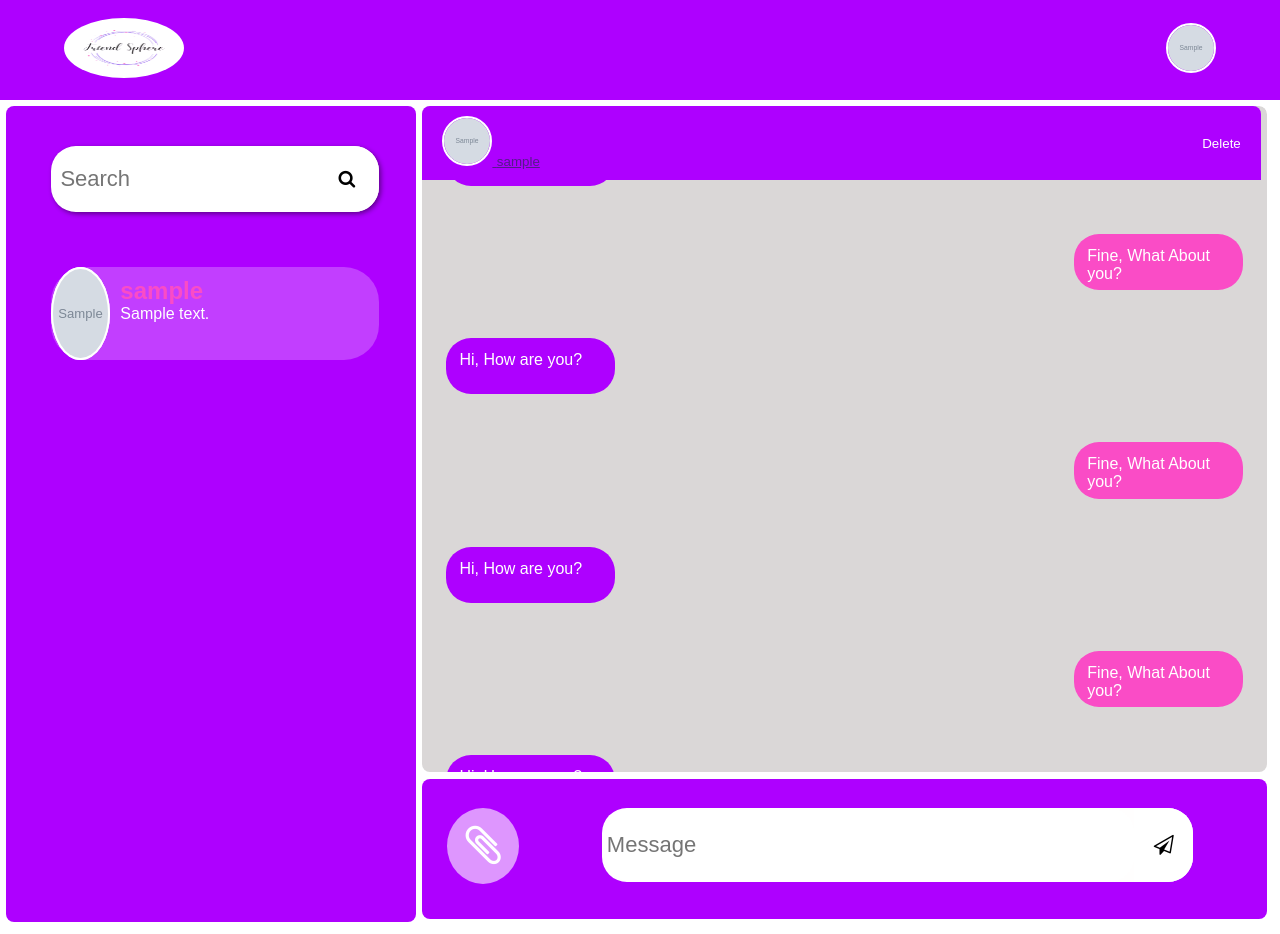
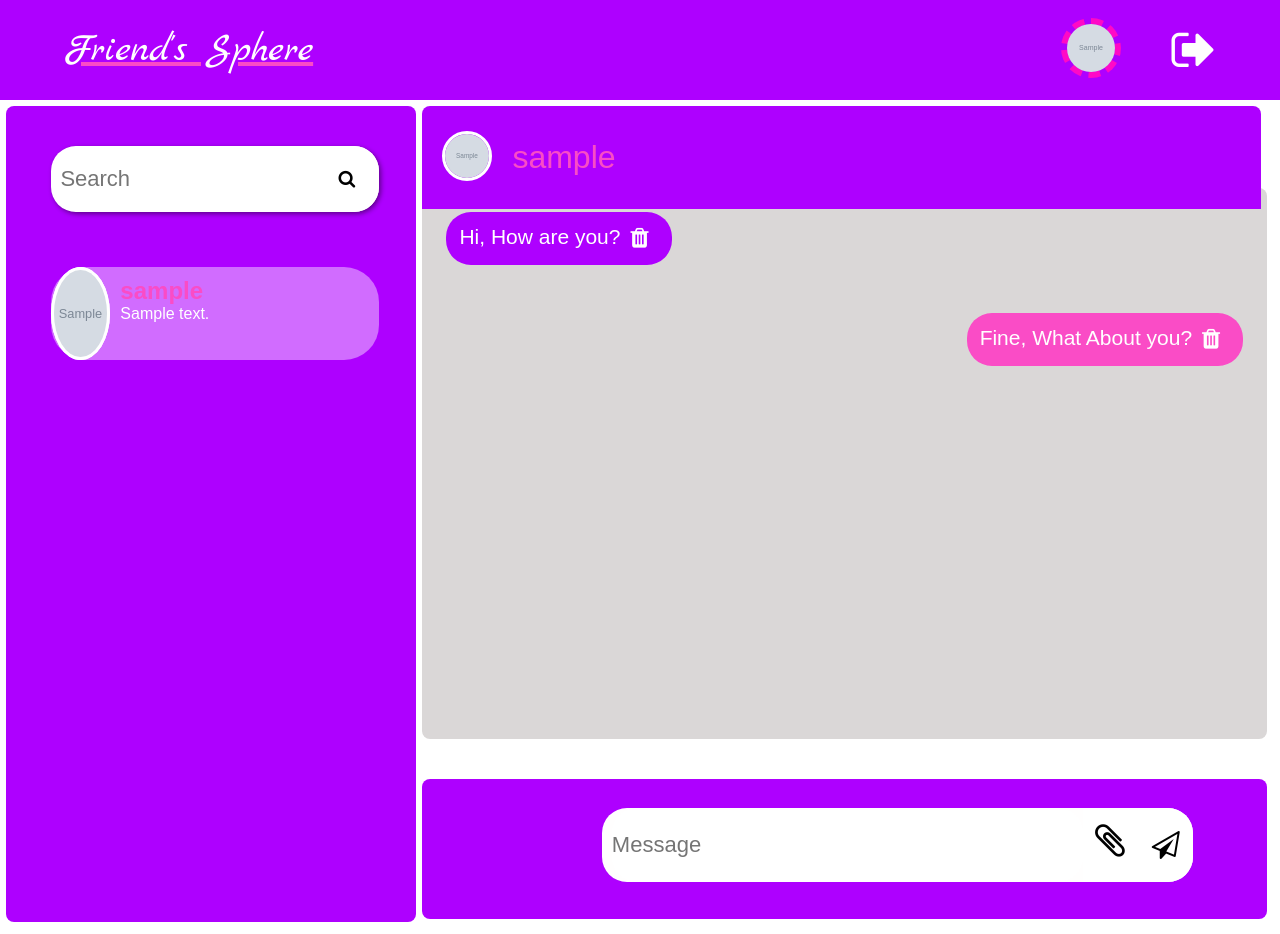
Before and after one commit to iamankit056/friend-sphere, a Django app: template templates/chats/home.html in a window 1280 px wide. Run offline with Django 4.2, Linux system fonts and the light colour scheme; the template is opened without the code that fills it: values that come from a table or form of the project are taken from there, others are empty; a user stored in the database is signed in; tables that the repository leaves empty hold one stand-in row (values such as "Sample post"); grey boxes marked "Sample" are stand-in pictures.

Commit message:
all asked changes done.

```diff
--- a/static/css/chats/home.css
+++ b/static/css/chats/home.css
@@ -1,9 +1,53 @@
+.logo a {
+    text-decoration-color: rgb(250, 76, 198);
+}
+
+.logo a p {
+    font-family: 'Marck Script', cursive;
+    font-size: 40px;
+    color: rgb(255, 254, 254)
+}
+
+.menu {
+    display: flex;
+    flex-direction: row;
+}
+
+.menu .profile-picture {
+    border: 6px dashed #ff09c6;
+    margin-right: 0
+}
+
+.profile-picture {
+    width: 50px;
+    height: 50px;
+    border-radius: 50%;
+    border:3px solid rgb(255, 255, 255)
+}
+
+.menu button {
+    width: 100%;
+    margin-top: 0px;
+    margin-left: 50px;
+    font-size: 48px;
+    background-color: rgba(255, 255, 255, 0);
+    border: 0;
+    color: rgb(255, 254, 254);
+}
+
+.logout {
+    background-color: red;
+    width: 10%;
+    height: 100%;
+}
+
 section {
     width: 100%;
     height: 100%;
 }
 
-#users, #chats {
+#users,
+#chats {
     margin: 0.5%;
     float: left;
     border-radius: 8px;
@@ -45,7 +89,7 @@ section {
     background-color: rgb(255, 255, 255);
     box-shadow: 2px 2px 5px rgba(0, 0, 0, 0.455);
     border-radius: 25px;
-    display:flex;
+    display: flex;
 }
 
 .searchbar input[type="text"] {
@@ -63,7 +107,7 @@ section {
 
 .searchbar button {
     width: 20%;
-    height:100%;
+    height: 100%;
     border-top-right-radius: 25px;
     background-color: white;
     border: solid white;
@@ -79,7 +123,7 @@ section {
     top: 75px;
     border-radius: 35px;
     left: 45px;
-    background-color: rgba(255, 255, 255, 0.242);
+    background-color: rgba(255, 255, 255, 0.423);
     margin-top: 20px;
 }
 
@@ -108,47 +152,83 @@ section {
 }
 
 .chats-action-control {
-    position: fixed;
+    position: absolute;
     padding: 10px 20px;
+    height: 11vh;
     width: 65.5%;
     display: flex;
-    margin-bottom:5px;
+    z-index: 1;
+    margin-bottom: 5px;
     flex-direction: row;
     align-items: center;
     border-top-left-radius: 8px;
     border-top-right-radius: 8px;
-    justify-content: space-between;
+    justify-content: flex-start;
     background-color: #ae00ff;
+}
+
+.chats-action-control p{
+    color: rgb(250, 76, 198);
+    font-size: 32px;
+    margin:20px
 }
 
 .messages {
     width: 100%;
-    height: auto;
+    min-height: 59vh;
+    max-height: auto;
+    position: relative;
+    top: 82px;
     background-color: rgb(218, 215, 215);
     display: flex;
     flex-direction: column;
     overflow-y: auto;
     border-radius: 8px;
+    font-size: 21px;
+}
+
+.messages pre {
+    font-family: sans-serif;
 }
 
 .reciver {
-    width: 20%;
-    height: 6vh;
+    width: auto;
     padding: 13px;
-    background-color: rgb(174, 0, 255);
     margin: 24px;
+    text-align: left;
+    display: flex;
+    flex-direction: row;
     align-self: flex-start;
     border-radius: 25px;
+    background-color: #ae00ff;
+}
+
+.reciver button {
+    margin: auto 10px;
+    background-color: rgb(255, 255, 255, 0);
+    border: 0;
+    font-size: 23px;
+    color: rgb(255, 255, 255);
 }
 
 .sender {
     align-self: end;
-    width: 20%;
-    height: 6vh;
+    text-align: right;
+    width: auto;
+    display: flex;
+    flex-direction: row;
     padding: 13px;
     background-color: rgb(250, 76, 198);
     margin: 24px;
     border-radius: 25px;
+}
+
+.sender button {
+    margin: auto 10px;
+    background-color: rgb(255, 255, 255, 0);
+    border: 0;
+    font-size: 23px;
+    color: rgb(255, 255, 255)
 }
 
 /* stop */
@@ -190,7 +270,7 @@ section {
 .add-files button {
     width: 85%;
     padding: 12px;
-    border:0;
+    border: 0;
     font-size: 45px;
     text-align: center;
     border-radius: 50%;
@@ -201,24 +281,34 @@ section {
 .message {
     width: 70%;
     height: 80%;
-    margin:25px;
+    margin: 25px;
     display: flex;
-    background-color:rgb(255, 254, 254);
-    margin-left:45px;
+    background-color: rgb(255, 254, 254);
+    margin-left: 45px;
     border-radius: 25px;
 }
 
-.message input{
+.message input {
     width: 90%;
-    margin-left: 5px;
+    margin-left: 10px;
     height: 100%;
     border-radius: 25px;
-    border:0;
+    border: 0;
     font-size: 22px;
 }
-.message button{
+
+.message label {
     width: 10%;
-    padding:12px;
+    padding: 12px;
+    font-size: 38px;
+    border: 0;
+    color: rgb(0 0 0);
+    background-color: rgb(255, 255, 255);
+}
+
+.message button {
+    width: 10%;
+    padding: 12px;
     font-size: 20px;
     border: 0;
     border-top-right-radius: 25px;
@@ -230,6 +320,24 @@ input:focus {
     outline: none;
 }
 
+.user:active{
+    background-color: rgb(250, 76, 198);
+}
+
+#my-nav a:hover {
+    color: rgb(179, 175, 175);
+    text-decoration-color: rgba(234, 74, 74, 0.823);
+}
+
+.profile-picture:hover {
+    border-color: rgba(255, 255, 255, 0.51);
+}
+
+
+.menu button:hover {
+    color: rgb(218, 215, 215)
+}
+
 .room:hover .drop-down-room {
     display: block;
 }
@@ -237,6 +345,15 @@ input:focus {
 .user-profile:hover .drop-down-profile {
     display: block;
 }
+
+.reciver button:hover {
+    color: rgb(250, 76, 198);
+}
+
+.sender button:hover {
+    color: rgb(174, 0, 255)
+}
+
 /* width */
 ::-webkit-scrollbar {
     width: 8px;
--- a/static/css/style.css
+++ b/static/css/style.css
@@ -34,11 +34,20 @@ body {
     border-radius: 50%;
 }
 
-.profile-picture {
-    width: 50px;
-    height: 50px;
+.menu .profile-picture {
+    width: 60px;
+    height: 60px;
     border-radius: 50%;
-    border: 2px solid #fff;
+    border: 6px dashed #ff09c6;
+    margin-right: 0
+}
+#my-nav a:hover {
+    color: rgb(179, 175, 175);
+    text-decoration-color: rgba(234, 74, 74, 0.823);
+}
+
+.profile-picture:hover {
+    border-color: rgba(255, 255, 255, 0.51);
 }
 
 #page-title {
--- a/templates/chats/home.html
+++ b/templates/chats/home.html
@@ -1,27 +1,42 @@
 {% load static %}
 <!DOCTYPE html>
 <html lang="en">
+
 <head>
     <meta charset="UTF-8">
     <meta http-equiv="X-UA-Compatible" content="IE=edge">
     <meta name="viewport" content="width=device-width, initial-scale=1.0">
-    <title>{{user.username}}</title>
+    {% comment %} <!-- <title>{{user.username}}</title> --> {% endcomment %}
     <link rel="stylesheet" href="{% static 'css/chats/home.css' %}">
     <!-- font-awesome 4.7.0 cd link -->
     <link rel="stylesheet" href="https://cdnjs.cloudflare.com/ajax/libs/font-awesome/4.7.0/css/font-awesome.min.css">
+    <link rel="preconnect" href="https://fonts.googleapis.com">
+    <link rel="preconnect" href="https://fonts.gstatic.com" crossorigin>
+    <link
+        href="https://fonts.googleapis.com/css2?family=Fira+Sans:wght@400;700&family=Marck+Script&family=Merriweather:wght@700&family=Oswald:wght@700&display=swap"
+        rel="stylesheet">
     <!-- jquery 3.6.4 cdn link -->
-    <script src="https://code.jquery.com/jquery-3.6.4.min.js" integrity="sha256-oP6HI9z1XaZNBrJURtCoUT5SUnxFr8s3BzRl+cbzUq8=" crossorigin="anonymous"></script>
+    <script src="https://code.jquery.com/jquery-3.6.4.min.js"
+        integrity="sha256-oP6HI9z1XaZNBrJURtCoUT5SUnxFr8s3BzRl+cbzUq8=" crossorigin="anonymous"></script>
     <link rel="stylesheet" href="{% static 'css/style.css' %}">
 </head>
 
 <body>
+    {% csrf_token %}
     <nav id="my-nav">
-        <a href="">
-            <img src="{% static 'images/logo.png' %}" alt="Logo" id="my-logo">
+        <div class="logo">
+            <a href="/">
+                <p>Friend's Sphere</p>
             </a>
+        </div>
+        <div class="menu">
             <a href="">
                 <img src="{{ user.profile.profile_pic.url }}" class="profile-picture">
             </a>
+            <button>
+                <i class="fa fa-sign-out" aria-hidden="true"></i>
+            </button>
+        </div>
     </nav>
     <section>
         <div id="users">
@@ -30,7 +45,7 @@
                 <button><i class="fa fa-search" style="font-size: 18px;">
                     </i></button>
             </div>
-            {% for user_profile in users_profile %}
+            {% comment %} {% for user_profile in users_profile %} {% endcomment %}
             <div class="user">
                 <div class="user-pic">
                     <img src="{{ user_profile.profile_pic.url }}" class="profile-picture">
@@ -40,55 +55,39 @@
                     <p>{{ user_profile.bio }}</p>
                 </div>
             </div>
-            {% endfor %}
+            {% comment %} {% endfor %} {% endcomment %}
         </div>
         <div id="chats">
             <div class="chats-action-control">
-                <a href="" >
+                <a href="">
                     <img src="{{user.profile.profile_pic.url}}" class="profile-picture">
-                    <small>{{user.username}}</small>
                 </a>
-                <div class="actions">
-                    <small>Delete</small>
-                </div>
+                <p>{{user.username}}</p>
+                </label>
             </div>
             <div class="messages">
                 <div class="reciver">
-                    <p>Hi, How are you?</p>
+                    <pre>Hi, How are you?</pre>
+                    <button><i class="fa fa-trash" aria-hidden="true"></i></button>
                 </div>
                 <div class="sender">
-                    <p>Fine, What About you?</p>
-                </div>
-                <div class="reciver">
-                    <p>Hi, How are you?</p>
-                </div>
-                <div class="sender">
-                    <p>Fine, What About you?</p>
-                </div>
-                <div class="reciver">
-                    <p>Hi, How are you?</p>
-                </div>
-                <div class="sender">
-                    <p>Fine, What About you?</p>
-                </div>
-                <div class="reciver">
-                    <p>Hi, How are you?</p>
-                </div>
-                <div class="sender">
-                    <p>Fine, What About you?</p>
+                    <pre>Fine, What About you?</pre>
+                    <button><i class="fa fa-trash" aria-hidden="true"></i></button>
                 </div>
             </div>
         </div>
         <form action="" id="chat-sender" method="POST">
             <div class="sending-area">
                 <div class="add-files">
-                    <button>
-                        <i class="fa fa-paperclip" aria-hidden="true"></i>
-                    </button>
+
                 </div>
                 <div class="message">
                     <input type="text" name="" id="" placeholder="Message">
-                    <button><i class="fa fa-paper-plane-o" aria-hidden="true"></i></button>
+                    <input type="file" name="" id="attachment" hidden />
+                    <label for="attachment">
+                            <i class="fa fa-paperclip" aria-hidden="true"></i>
+                    </label>
+                    <button><i class="fa fa-paper-plane-o" aria-hidden="true" style="font-size: 28px;"></i></button>
                 </div>
         </form>
     </section>
@@ -96,4 +95,5 @@
     <!-- my script -->
     <script src="{% static 'js/chats/home.js' %}"></script>
 </body>
+
 </html>
--- a/templates/errors/base.html
+++ b/templates/errors/base.html
@@ -9,6 +9,7 @@
     <link href="https://cdn.jsdelivr.net/npm/bootstrap@5.3.0-alpha3/dist/css/bootstrap.min.css" rel="stylesheet" integrity="sha384-KK94CHFLLe+nY2dmCWGMq91rCGa5gtU4mk92HdvYe+M/SXH301p5ILy+dN9+nJOZ" crossorigin="anonymous">
     <!-- bootstrap 5.3.0 cdn js -->
     <script src="https://cdn.jsdelivr.net/npm/bootstrap@5.3.0-alpha3/dist/js/bootstrap.bundle.min.js" integrity="sha384-ENjdO4Dr2bkBIFxQpeoTz1HIcje39Wm4jDKdf19U8gI4ddQ3GYNS7NTKfAdVQSZe" crossorigin="anonymous"></script>
+    <link rel="icon" href="{% static 'images/logo.png'%}">
 </head>
 <body>
     <div class="container">
```
Lines whose indentation alone changed are shown as unchanged.
